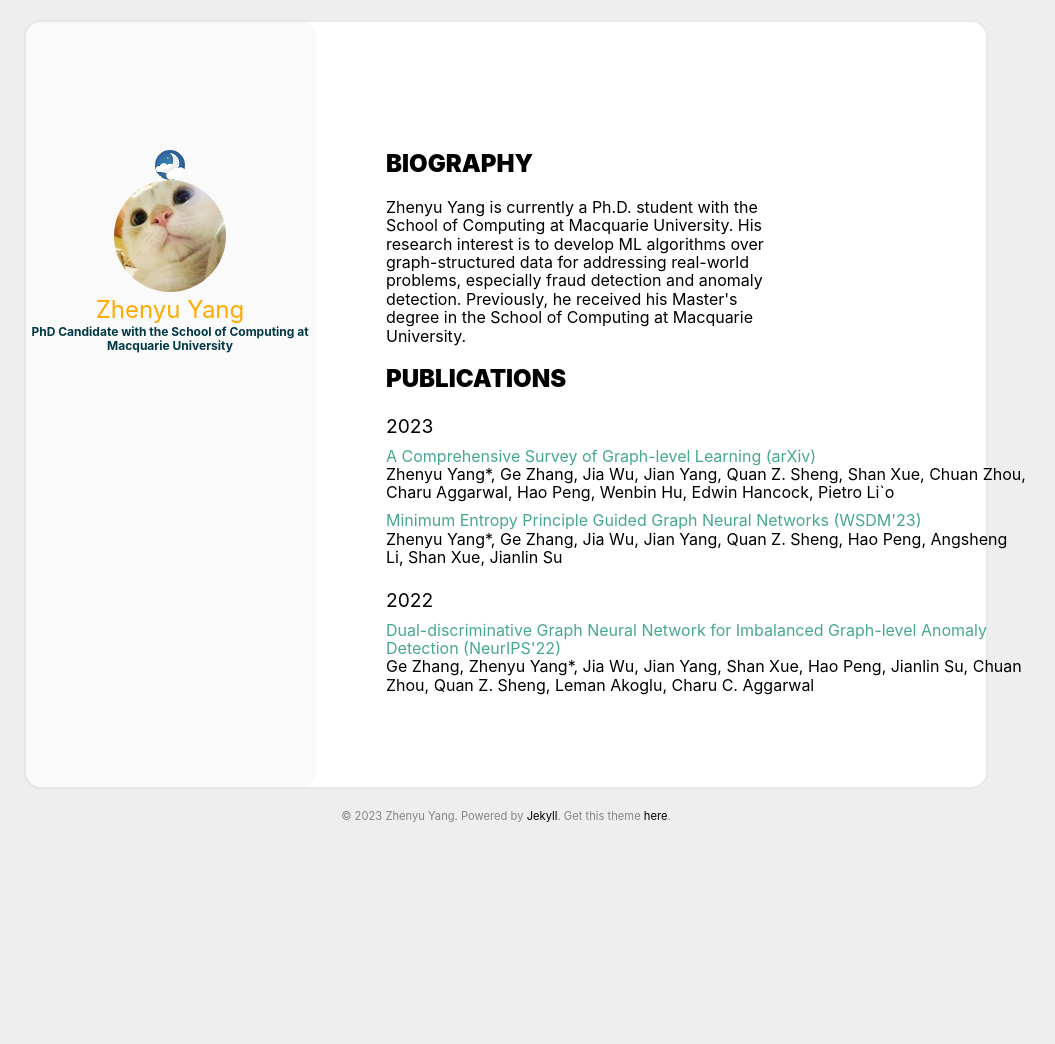
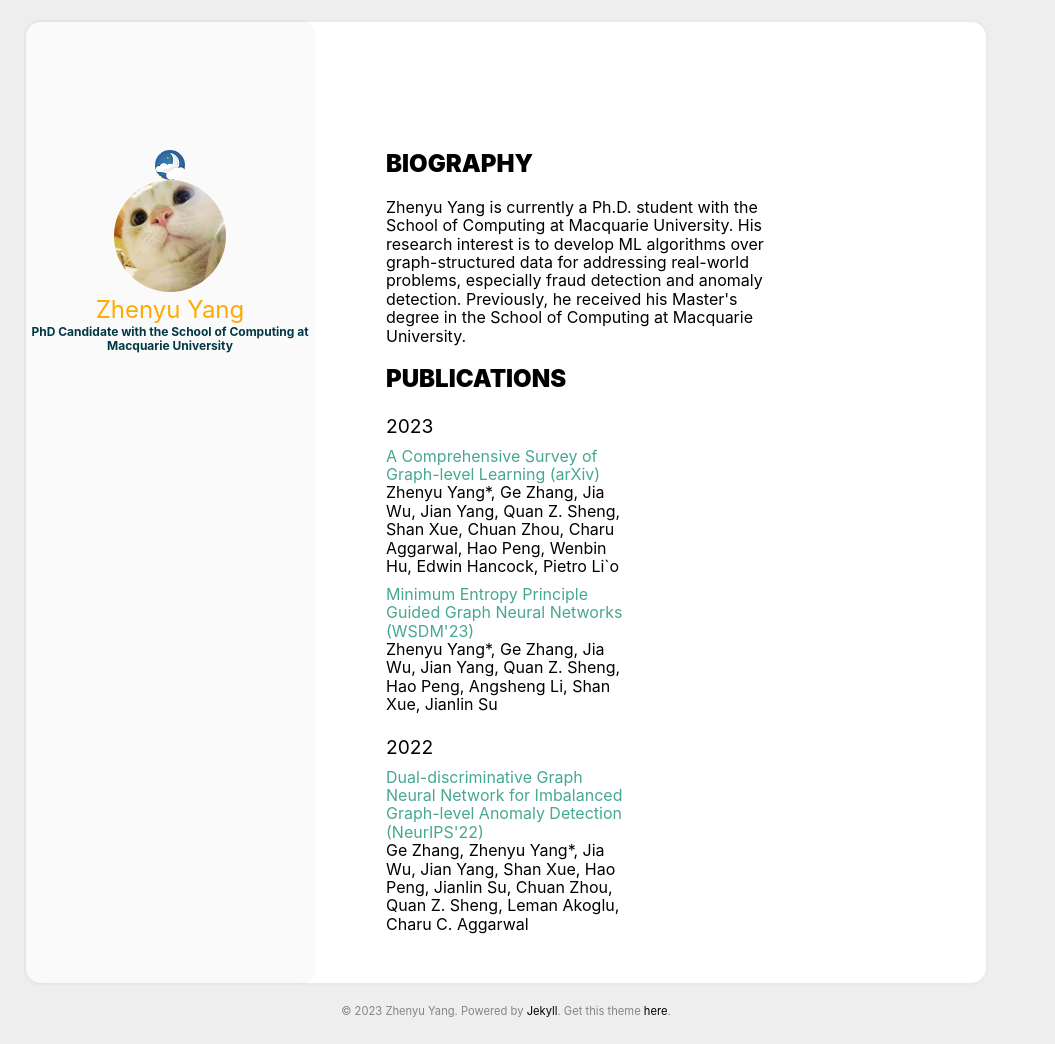
Before and after one commit to ZhenyuYangMQ/ZhenyuYangMQ.github.io, a Jekyll site: the page built from index.html, in a window 1280 px wide. Shown: the whole page, without its empty margins (134-1189 px from the left). Built offline with Jekyll 4.4.1, drawn with Linux system fonts in a browser that asks for light colours; before the commit the page ends 922 px from its top, so only the background shows below that.

Commit message:
Update main.scss

```diff
--- a/assets/css/main.scss
+++ b/assets/css/main.scss
@@ -225,10 +225,8 @@ img {
         list-style: none;
         margin: 0;
         padding: 0;
-	width: 800px;
         li {
             margin-bottom: 0.6rem;
-	    width: 800px;
         }
     }
 
```
